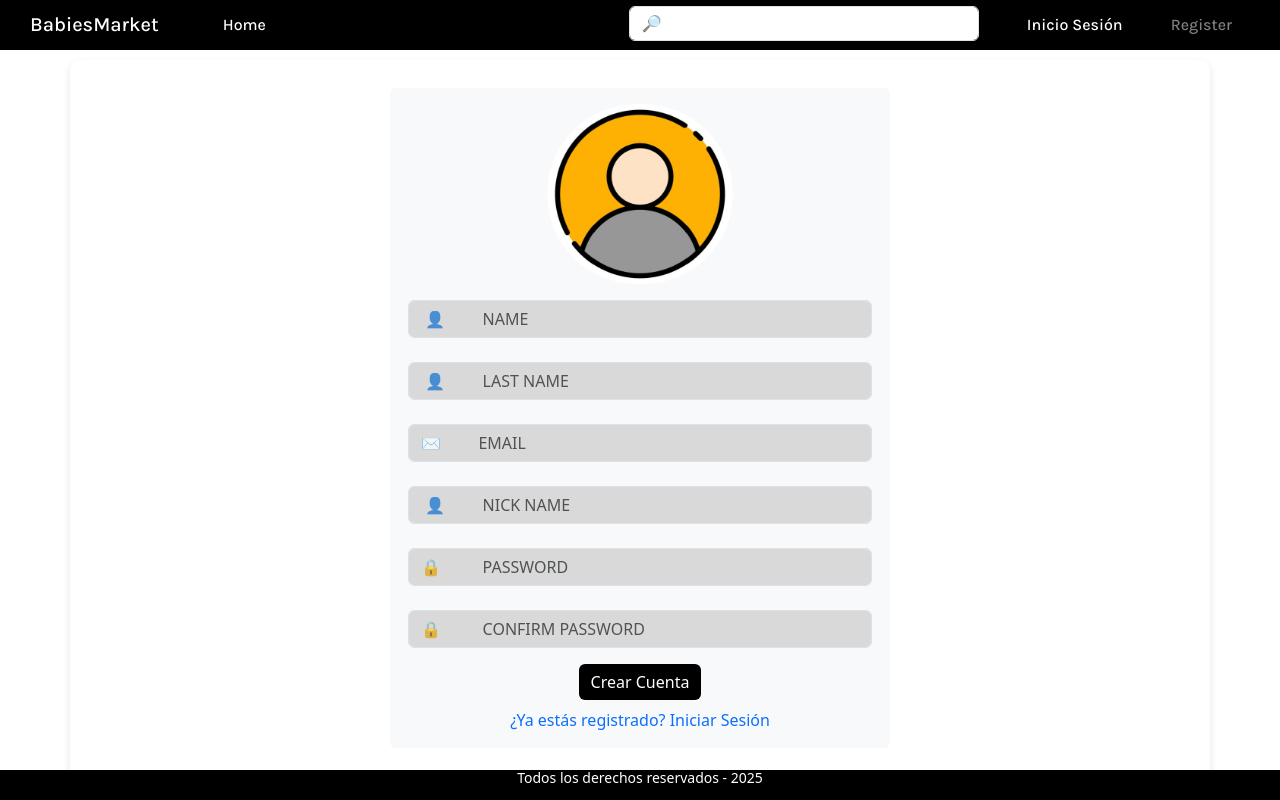
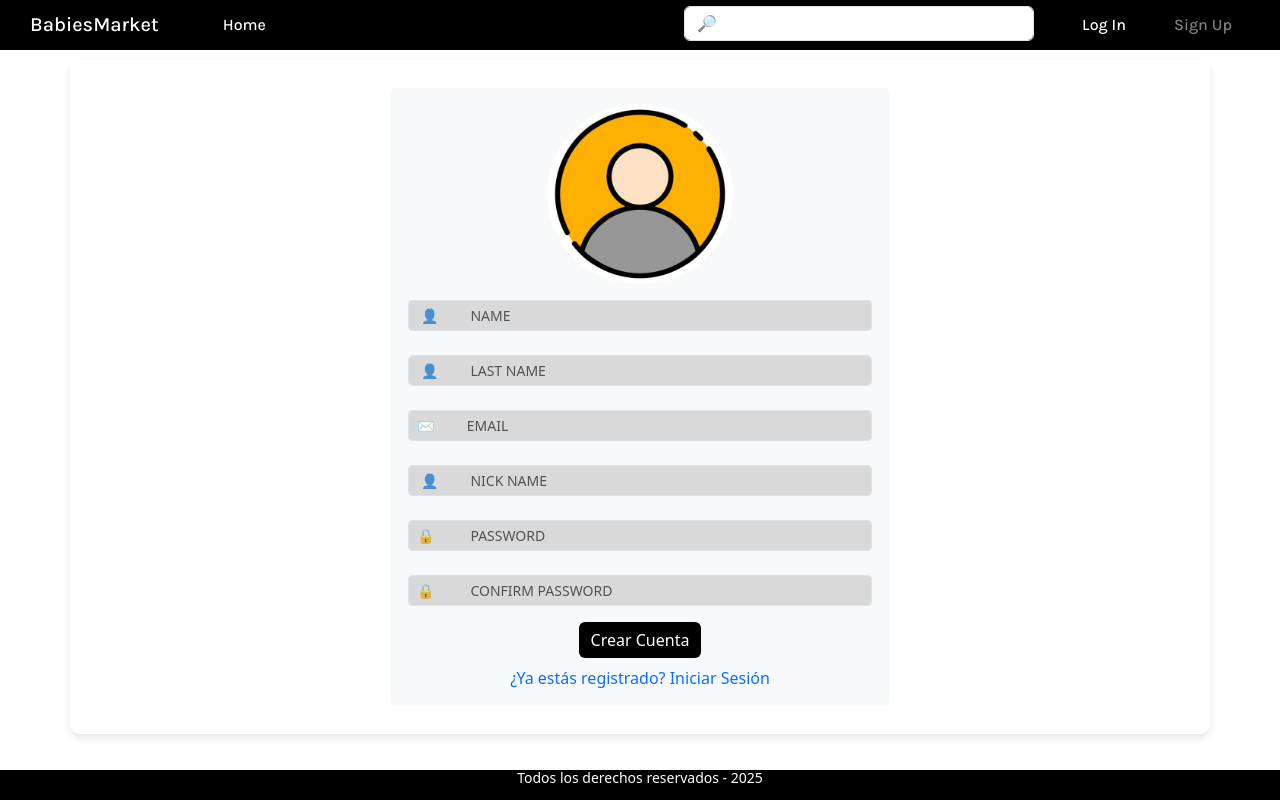
Before and after one commit to Pily1981/hito2Front, a React (Vite) app: page /Register in a window 1280 px wide. Built offline with nearby package versions, Linux system fonts and the light colour scheme.

Commit message:
arreglado tamaño boton compra, dimensiones del input tanto en perfil de registro como inicio sesión, se arregla el navbar para que este todo en eng

```diff
--- a/src/Componentes/CardProducto.jsx
+++ b/src/Componentes/CardProducto.jsx
@@ -17,7 +17,7 @@ function CardProducto({ producto }) {
           <strong>{producto.name}</strong>
         </Card.Title>
         <Card.Text className="text-center">Precio: ${producto.price}</Card.Text>
-        <Button type="button" className="w-100 mt-2" id="buttonCompras">
+        <Button type="button" className="w-90 mt-2" id="buttonCompras">
           Comprar
         </Button>
       </Card.Body>
--- a/src/Componentes/NavBar.jsx
+++ b/src/Componentes/NavBar.jsx
@@ -33,14 +33,14 @@ function NavbarApp() {
         <ul className="navbar-nav mb-2 ms-5 mb-lg-0">
           <li className="nav-item">
             <NavLink to="/Login" className={setActiveClass}>
-              Inicio Sesión
+              Log In
             </NavLink>
           </li>
         </ul>
         <ul className="navbar-nav mb-2 mx-5 mb-lg-0">
           <li className="nav-item">
             <NavLink to="/Register" className={setActiveClass}>
-              Register
+              Sign Up
             </NavLink>
           </li>
         </ul>
--- a/src/index.css
+++ b/src/index.css
@@ -48,7 +48,6 @@ header {
   background-position: center;
   background-repeat: no-repeat;
   background-size: cover;
-  color: black;
   height: 393px;
   display: flex;
   flex-direction: column;
--- a/src/pages/Login.jsx
+++ b/src/pages/Login.jsx
@@ -44,7 +44,7 @@ const LoginPage = () => {
           <div className="photo">
             <img src={perfil} alt="Imagen perfil" />
           </div>
-          <InputGroup className="p-2">
+          <InputGroup size="sm" className="p-2">
             <Form.Control
               id="email"
               type="email"
@@ -55,7 +55,7 @@ const LoginPage = () => {
               required
             />
           </InputGroup>
-          <InputGroup className="p-2">
+          <InputGroup size="sm" className="p-2">
             <Form.Control
               id="password"
               type="text"
--- a/src/pages/Register.jsx
+++ b/src/pages/Register.jsx
@@ -58,7 +58,7 @@ const Register = () => {
           <div className="photo">
             <img src={perfil} alt="Imagen perfil" />
           </div>
-          <InputGroup className="p-2">
+          <InputGroup size="sm" className="p-2">
             <Form.Control
               id="name"
               className="text-dark"
@@ -69,7 +69,7 @@ const Register = () => {
               required
             />
           </InputGroup>
-          <InputGroup className="p-2">
+          <InputGroup size="sm" className="p-2">
             <Form.Control
               id="lastname"
               type="text"
@@ -80,7 +80,7 @@ const Register = () => {
               required
             />
           </InputGroup>
-          <InputGroup className="p-2">
+          <InputGroup size="sm" className="p-2">
             <Form.Control
               id="email1"
               type="email"
@@ -91,7 +91,7 @@ const Register = () => {
               required
             />
           </InputGroup>
-          <InputGroup className="p-2">
+          <InputGroup size="sm" className="p-2">
             <Form.Control
               id="nickname"
               type="text"
@@ -102,7 +102,7 @@ const Register = () => {
               required
             />
           </InputGroup>
-          <InputGroup className="p-2">
+          <InputGroup size="sm" className="p-2">
             <Form.Control
               id="password1"
               type="text"
@@ -113,7 +113,7 @@ const Register = () => {
               required
             />
           </InputGroup>
-          <InputGroup className="p-2">
+          <InputGroup size="sm" className="p-2">
             <Form.Control
               id="confirmpassword"
               type="text"
```
